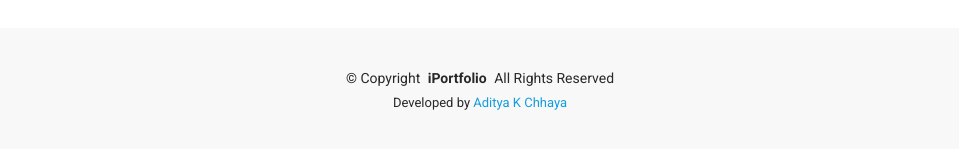
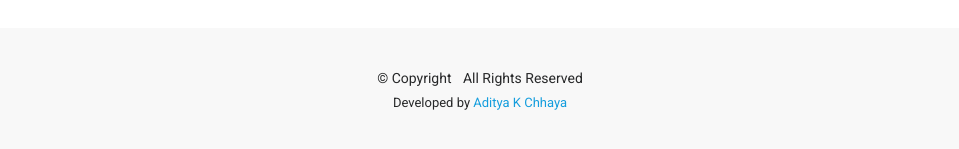
Before and after one commit to adityachhaya/CEHv12-, a plain HTML site: page index.html in a window 1280 px wide. Shown: the part 5695-5844 px from the top of the page, without its empty margins (310-1269 px from the left). Drawn offline with Linux system fonts and the light colour scheme.

Commit message:
CEHv12 Practical Guide

```diff
--- a/index.html
+++ b/index.html
@@ -456,7 +456,7 @@
 
     <div class="container">
       <div class="copyright text-center ">
-        <p>© <span>Copyright</span> <strong class="px-1 sitename">iPortfolio</strong> <span>All Rights Reserved</span></p>
+        <p>© <span>Copyright</span> <strong class="px-1 sitename"></strong> <span>All Rights Reserved</span></p>
       </div>
       <div class="credits">
         Developed by <a href="https://adityachhaya.github.io/Portfolio/">Aditya K Chhaya</a>
```
